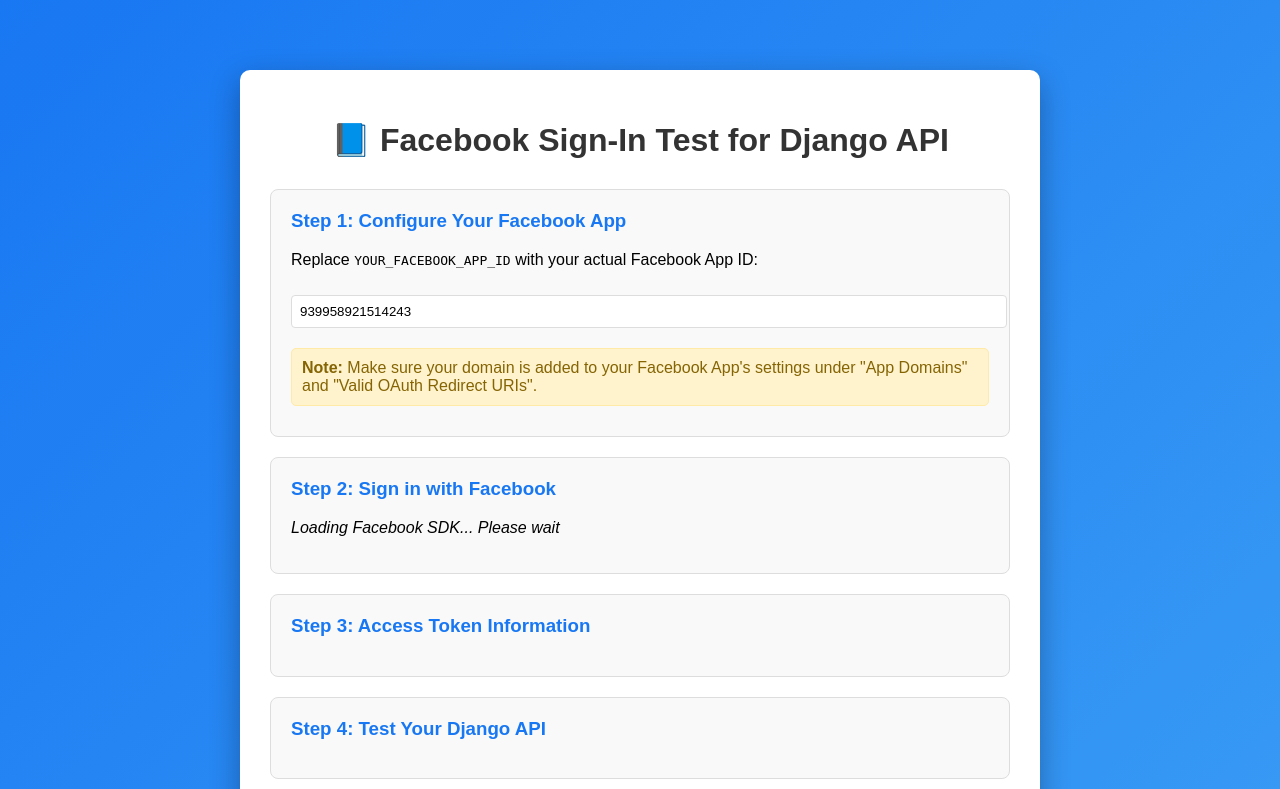
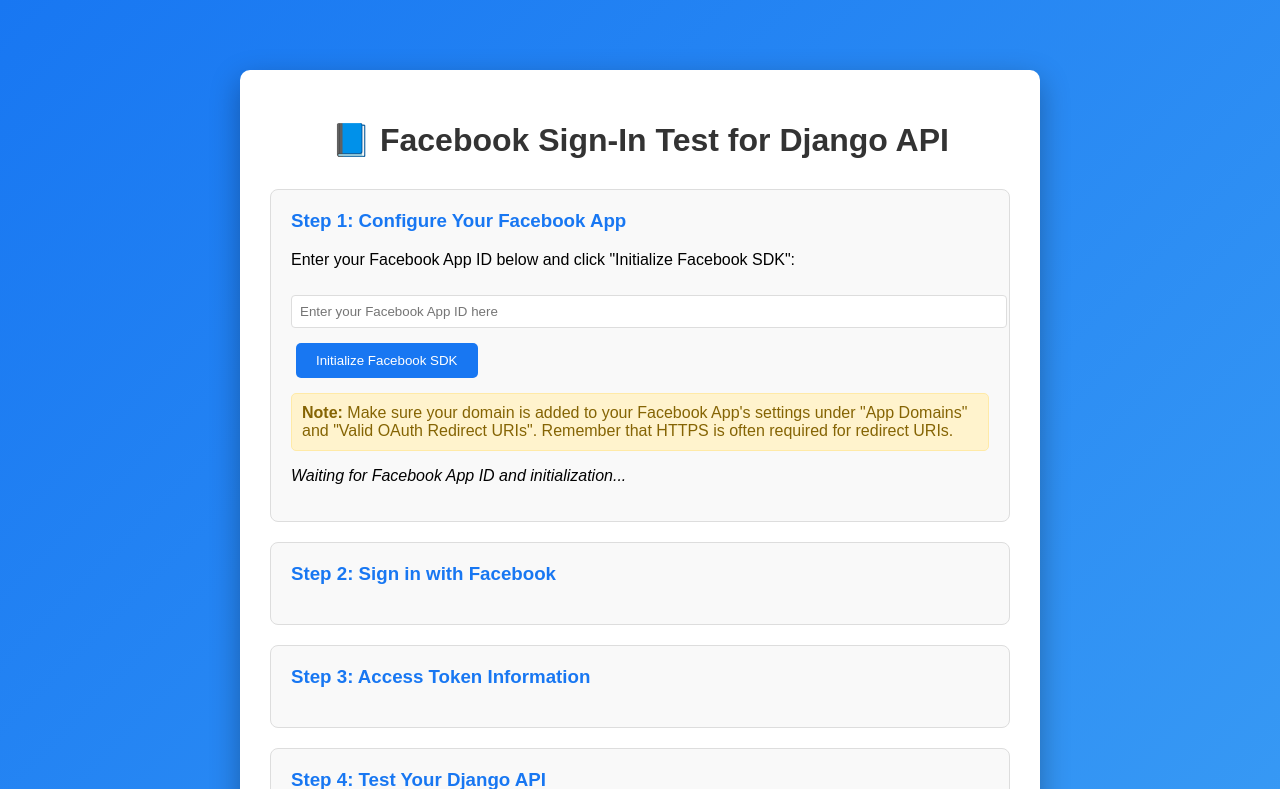
Before and after one commit to thethien2906/KnMdiscova-api, a Django app: template app/users/template/faceboo_login.html in a window 1280 px wide. Shown: the top 789 px of the page. Run offline with Django 5.2, Linux system fonts and the light colour scheme; the template is opened without the code that fills it, so the values that code supplies are empty; parts of the project's set-up code (start-up, migrations or seed data) failed here and were passed over; some libraries are stand-ins or nearby versions.

Commit message:
feat: :fire: facebook auth
GITHUB

```diff
--- a/app/users/facebook_auth_service.py
+++ b/app/users/facebook_auth_service.py
@@ -58,7 +58,9 @@
 
             debug_response = requests.get(debug_url, params=debug_params, timeout=10)
             debug_data = debug_response.json()
-
+            if 'error' in debug_data:
+                logger.error(f"Facebook debug_token API returned an error: {debug_data['error']}")
+            logger.debug(f"Facebook debug_token response data: {debug_data}")
             if 'error' in debug_data or not debug_data.get('data', {}).get('is_valid'):
                 logger.warning("Facebook token verification failed")
                 raise InvalidFacebookTokenError("Invalid or expired Facebook token")
--- a/app/users/template/faceboo_login.html
+++ b/app/users/template/faceboo_login.html
@@ -118,13 +118,14 @@
 
         <div class="section">
             <h3>Step 1: Configure Your Facebook App</h3>
-            <p>Replace <code>YOUR_FACEBOOK_APP_ID</code> with your actual Facebook App ID:</p>
-            <input type="text" id="appId" value="939958921514243" style="width: 100%; margin: 10px 0;">
-            <button onclick="initializeFacebookSDK()" style="display: none;">Initialize Facebook SDK</button>
+            <p>Enter your Facebook App ID below and click "Initialize Facebook SDK":</p>
+            <input type="text" id="appId" placeholder="Enter your Facebook App ID here" style="width: 100%; margin: 10px 0;">
+            <button onclick="initializeFacebookSDK()">Initialize Facebook SDK</button>
 
             <div class="warning">
-                <strong>Note:</strong> Make sure your domain is added to your Facebook App's settings under "App Domains" and "Valid OAuth Redirect URIs".
+                <strong>Note:</strong> Make sure your domain is added to your Facebook App's settings under "App Domains" and "Valid OAuth Redirect URIs". Remember that HTTPS is often required for redirect URIs.
             </div>
+            <p id="initMessage"><em>Waiting for Facebook App ID and initialization...</em></p>
         </div>
 
         <div class="section">
@@ -136,7 +137,6 @@
                 <button onclick="loginWithFacebook()">Alternative Login Button</button>
                 <button onclick="logoutFromFacebook()" style="background: #dc3545;">Logout</button>
             </div>
-            <p id="initMessage"><em>Initialize Facebook SDK first</em></p>
         </div>
 
         <div class="section">
@@ -200,7 +200,15 @@
         function initializeFacebookSDK() {
             const appId = document.getElementById('appId').value.trim();
             if (!appId) {
+                // IMPORTANT: Do NOT use alert(), use a message box instead in production apps.
+                // For this simple test, we'll keep it for immediate feedback.
                 alert('Please enter your Facebook App ID');
+                return;
+            }
+
+            // Prevent re-initialization if already initialized
+            if (isSDKInitialized) {
+                document.getElementById('initMessage').innerHTML = '<em style="color: blue;">Facebook SDK already initialized.</em>';
                 return;
             }
 
@@ -214,13 +222,13 @@
             }, 10000); // 10 second timeout
 
             window.fbAsyncInit = function() {
-                clearTimeout(loadTimeout);
+                clearTimeout(loadTimeout); // Clear timeout if SDK loads successfully
 
                 FB.init({
                     appId: appId,
                     cookie: true,
-                    xfbml: true,
-                    version: 'v19.0'
+                    xfbml: true, // Parse social plugins on the page
+                    version: 'v19.0' // Facebook SDK version
                 });
 
                 FB.AppEvents.logPageView();
@@ -230,7 +238,7 @@
                 document.getElementById('loginSection').style.display = 'block';
                 document.getElementById('initMessage').innerHTML = '<em style="color: green;">✅ Facebook SDK loaded successfully!</em>';
 
-                // Check if user is already logged in
+                // Check if user is already logged in immediately after init
                 checkLoginState();
             };
 
@@ -241,9 +249,9 @@
                 js = d.createElement(s); js.id = id;
                 js.src = "https://connect.facebook.net/en_US/sdk.js";
 
-                // Add error handling
+                // Add error handling for script loading
                 js.onerror = function() {
-                    clearTimeout(loadTimeout);
+                    clearTimeout(loadTimeout); // Clear timeout on error
                     document.getElementById('initMessage').innerHTML =
                         '<div class="error">❌ Failed to load Facebook SDK. This could be due to:<br>• Network connection issues<br>• Facebook being blocked<br>• Firewall restrictions<br><br>Try using a VPN or different network.</div>';
                 };
@@ -252,58 +260,81 @@
             }(document, 'script', 'facebook-jssdk'));
         }
 
+        // Checks Facebook login status and calls handleLoginSuccess if connected
         function checkLoginState() {
             FB.getLoginStatus(function(response) {
                 if (response.status === 'connected') {
                     handleLoginSuccess(response);
+                } else {
+                    // User not connected or not authorized
+                    document.getElementById('tokenInfo').style.display = 'none';
+                    document.getElementById('apiTest').style.display = 'none';
+                    // Optional: You could show a message here if needed
                 }
             });
         }
 
+        // Initiates Facebook login process
         function loginWithFacebook() {
             if (!isSDKInitialized) {
-                alert('Please initialize Facebook SDK first');
+                // IMPORTANT: Do NOT use alert(), use a message box instead in production apps.
+                alert('Please initialize Facebook SDK first by entering App ID and clicking "Initialize"');
                 return;
             }
 
             FB.login(function(response) {
                 if (response.authResponse) {
+                    // User successfully logged in and authorized
                     handleLoginSuccess(response);
                 } else {
                     console.log('User cancelled login or did not fully authorize.');
+                    // IMPORTANT: Do NOT use alert(), use a message box instead in production apps.
+                    alert('Facebook login cancelled or not authorized.');
                 }
-            }, {scope: 'email,public_profile'});
+            }, {scope: 'email,public_profile'}); // Request necessary permissions
         }
 
+        // Logs out from Facebook
         function logoutFromFacebook() {
             if (!isSDKInitialized) {
+                // IMPORTANT: Do NOT use alert(), use a message box instead in production apps.
                 alert('Please initialize Facebook SDK first');
                 return;
             }
 
             FB.logout(function(response) {
-                // Clear token info
+                // Clear token info and hide sections
                 currentToken = null;
+                document.getElementById('accessToken').textContent = '';
+                document.getElementById('userInfo').innerHTML = '';
+                document.getElementById('apiResponse').innerHTML = '';
                 document.getElementById('tokenInfo').style.display = 'none';
                 document.getElementById('apiTest').style.display = 'none';
-                alert('Logged out successfully');
+                // IMPORTANT: Do NOT use alert(), use a message box instead in production apps.
+                alert('Logged out successfully from Facebook');
             });
         }
 
+        // Handles successful Facebook login response
         function handleLoginSuccess(response) {
             currentToken = response.authResponse.accessToken;
 
             // Display access token
             document.getElementById('accessToken').textContent = currentToken;
 
-            // Get user information
+            // Get user information using Graph API
             FB.api('/me', {fields: 'id,name,email,picture'}, function(userResponse) {
+                if (userResponse.error) {
+                    document.getElementById('userInfo').innerHTML =
+                        `<div class="error">Error fetching user info from Facebook: ${userResponse.error.message}</div>`;
+                } else {
                     document.getElementById('userInfo').innerHTML =
                         `<strong>Facebook ID:</strong> ${userResponse.id}<br>
                         <strong>Name:</strong> ${userResponse.name}<br>
                         <strong>Email:</strong> ${userResponse.email || 'Not provided'}<br>
                         <strong>Picture:</strong> ${userResponse.picture ? `<img src="${userResponse.picture.data.url}" width="50" height="50">` : 'Not available'}<br>
                         <strong>Token Expires:</strong> ${new Date(response.authResponse.data_access_expiration_time * 1000).toLocaleString()}`;
+                }
 
                 // Show token info and API test sections
                 document.getElementById('tokenInfo').style.display = 'block';
@@ -311,17 +342,20 @@
             });
         }
 
+        // Tests the Django backend API with the Facebook token
         async function testDjangoAPI() {
             const apiUrl = document.getElementById('apiUrl').value.trim();
             const userType = document.getElementById('userType').value;
 
             if (!apiUrl) {
+                // IMPORTANT: Do NOT use alert(), use a message box instead in production apps.
                 alert('Please enter your API URL');
                 return;
             }
 
             if (!currentToken) {
-                alert('Please sign in with Facebook first');
+                // IMPORTANT: Do NOT use alert(), use a message box instead in production apps.
+                alert('Please sign in with Facebook first to get a token, or use the manual token testing.');
                 return;
             }
 
@@ -354,79 +388,70 @@
             } catch (error) {
                 document.getElementById('apiResponse').innerHTML =
                     `<div class="response error">
-                        <strong>Error:</strong> ${error.message}
+                        <strong>Error:</strong> ${error.message}<br>
+                        Please check your API URL, network connection, and CORS settings on your Django backend.
                     </div>`;
             }
         }
 
+        // Tests the Django backend API with a manually provided Facebook token
         function testManualToken() {
             const manualToken = document.getElementById('manualToken').value.trim();
             if (!manualToken) {
+                // IMPORTANT: Do NOT use alert(), use a message box instead in production apps.
                 alert('Please enter a Facebook access token');
                 return;
             }
 
-            currentToken = manualToken;
+            currentToken = manualToken; // Set currentToken for API testing
+
+            // Display manual token
             document.getElementById('accessToken').textContent = manualToken;
 
-            // Try to get user info with this token
+            // Try to get user info from Facebook with this token (optional, for verification)
             fetch(`https://graph.facebook.com/me?fields=id,name,email,picture&access_token=${manualToken}`)
                 .then(response => response.json())
                 .then(data => {
                     if (data.error) {
                         document.getElementById('userInfo').innerHTML =
-                            `<div class="error">Error: ${data.error.message}</div>`;
+                            `<div class="error">Error validating manual token with Facebook Graph API: ${data.error.message}</div>`;
                     } else {
                         document.getElementById('userInfo').innerHTML =
                             `<strong>Facebook ID:</strong> ${data.id}<br>
                             <strong>Name:</strong> ${data.name}<br>
                             <strong>Email:</strong> ${data.email || 'Not provided'}<br>
-                            <strong>Picture:</strong> ${data.picture ? `<img src="${data.picture.data.url}" width="50" height="50">` : 'Not available'}`;
+                            <strong>Picture:</strong> ${data.picture ? `<img src="${data.picture.data.url}" width="50" height="50">` : 'Not available'}<br>
+                            <em>(Token expiration for manual token not available here)</em>`;
                     }
 
+                    // Show sections regardless of Graph API user info success, as the token might still work with your backend
                     document.getElementById('tokenInfo').style.display = 'block';
                     document.getElementById('apiTest').style.display = 'block';
                 })
                 .catch(error => {
                     document.getElementById('userInfo').innerHTML =
-                        `<div class="error">Error fetching user info: ${error.message}</div>`;
+                        `<div class="error">Network error while validating manual token with Facebook: ${error.message}</div>`;
+                    // Still show sections for API testing, as network error doesn't mean the token is invalid for your backend
+                    document.getElementById('tokenInfo').style.display = 'block';
+                    document.getElementById('apiTest').style.display = 'block';
                 });
         }
 
+        // Opens Facebook Graph API Explorer in a new tab
         function openGraphExplorer() {
             window.open('https://developers.facebook.com/tools/explorer/', '_blank');
         }
 
-        // Check network speed and provide feedback
-        function checkNetworkSpeed() {
-            const startTime = performance.now();
-            fetch('https://connect.facebook.net/en_US/sdk.js', {mode: 'no-cors'})
-                .then(() => {
-                    const endTime = performance.now();
-                    const loadTime = endTime - startTime;
-                    if (loadTime > 5000) {
-                        console.log('Slow network detected. Consider using manual testing method.');
-                    }
-                })
-                .catch(() => {
-                    console.log('Network issue detected. Facebook servers might be blocked or slow.');
+        // Initial setup on page load: hide login/token sections
+        window.addEventListener('DOMContentLoaded', (event) => {
+            // Keep loginSection hidden until SDK is initialized
+            document.getElementById('loginSection').style.display = 'none';
+            document.getElementById('tokenInfo').style.display = 'none';
+            document.getElementById('apiTest').style.display = 'none';
         });
-        }
 
-        // Debug function to check Facebook SDK status
-        function debugFacebookSDK() {
-            console.log('SDK Initialized:', isSDKInitialized);
-            if (typeof FB !== 'undefined') {
-                FB.getLoginStatus(function(response) {
-                    console.log('Login Status:', response);
-                });
-            }
-        }
-
-        // Call initializeFacebookSDK on window load
-        window.onload = function() {
-            initializeFacebookSDK();
-        };
+        // IMPORTANT: No automatic SDK initialization on window.onload here.
+        // It's now explicitly triggered by the user clicking "Initialize Facebook SDK".
     </script>
 </body>
 </html>
```
Lines whose indentation alone changed are shown as unchanged.
